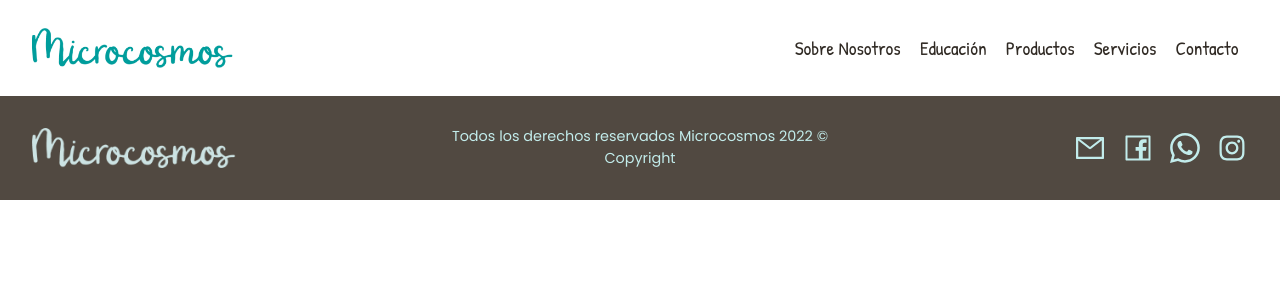
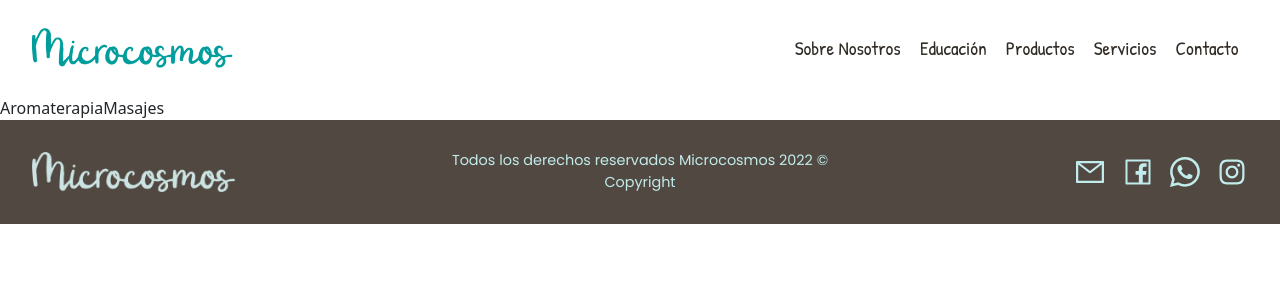
Before and after one commit to Makita7/microcosmos, a React (Create React App) app: page /aromaterapia-masajes in a window 1280 px wide. Shown: the top 300 px of the page. Built offline with nearby package versions, Linux system fonts and the light colour scheme.

Commit message:
dom scroll to top fix

```diff
--- a/src/App.js
+++ b/src/App.js
@@ -1,6 +1,7 @@
 import 'bootstrap/dist/css/bootstrap.min.css';
 import './App.css';
-import { BrowserRouter as Router, Routes, Route } from "react-router-dom";
+import { BrowserRouter as Router, Routes, Route, useLocation } from "react-router-dom";
+import { useEffect } from 'react';
 // Components
 import Navbar from './components/Navbar';
 //Pages
@@ -23,16 +24,29 @@ import SalesdeBaño from './pages/subpages/BiocosmeticaElem/SalesdeBaño';
 import Mantecas from './pages/subpages/BiocosmeticaElem/Mantecas';
 import Aceites from './pages/subpages/AceitesElem/Aceites';
 import Te from './pages/subpages/InfusionesElem/Te';
+import AromaterapiaMasajes from './pages/subpages/AromaterapiaMasajes';
+
+function ScrollToTop() {
+  const { pathname } = useLocation();
+
+  useEffect(() => {
+    window.scrollTo(0, 0);
+  }, [pathname]);
+
+  return null;
+}
 
 function App() {
   return (
     <div className="">
       <Router>
+        <ScrollToTop/>
         <Navbar/>
         <Routes>
           <Route path='/' element={<Home/>}/>
           <Route path='/sobrenosotros' element={<SobreNosotros/>}/>
           <Route path='/educacion' element={<Educacion/>}/>
+
           {/* Products */}
           <Route path='/productos' element={<Productos/>}>
             <Route path='te_infusiones' element={<Te/>}/>
@@ -48,8 +62,10 @@ function App() {
 
           <Route path='/servicios' element={<Servicios/>}/>
           <Route path='/contacto' element={<Contacto/>}/>
+
           {/* other pages not in nav */}
           <Route path='/infusiones' element={<InfusionesTe/>}/>
+          <Route path='/aromaterapia-masajes' element={<AromaterapiaMasajes/>}/>
 
           {/* Aceites y Mantecas */}
           <Route path='/aceites' element={<AceitesMantecas/>}>
@@ -67,6 +83,7 @@ function App() {
             <Route path='sales' element={<SalesdeBaño/>}/>
             <Route path='mantecas' element={<Mantecas/>}/>
           </Route>
+
         </Routes>
         <Footer/>
       </Router>
--- a/src/pages/Home.js
+++ b/src/pages/Home.js
@@ -42,7 +42,7 @@ function Home() {
         <h3 className='titleHome padTop'>servicios</h3>
         <div>
           <div className='flex spaceEvenly padBottom'>
-            <SmallSections to='aromaterapia' alt='aromaterapia' src={Aromaterapia} title='aromaterapia y Masajes' />
+            <SmallSections to='aromaterapia-masajes' alt='aromaterapia' src={Aromaterapia} title='aromaterapia y Masajes' />
             <SmallSections to='biocosmetica' alt='biocosmetica' src={Biocosmetica} title='biocosmetica' />
             <SmallSections to='educacion' alt='educacion mic' src={Educacion} title='educacion mic' />
           </div>
--- /dev/null
+++ b/src/pages/subpages/AromaterapiaMasajes.js
@@ -0,0 +1,9 @@
+
+
+function AromaterapiaMasajes() {
+    return (
+        <div>AromaterapiaMasajes</div>
+    );
+}
+
+export default AromaterapiaMasajes;
```
Also changed, not shown: src/pages/subpages/Masajes.js (deleted, +0 -9 lines).
